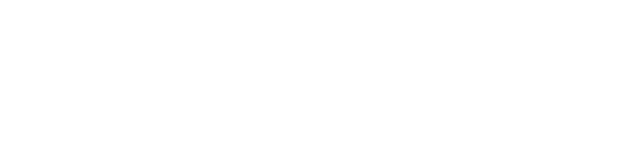
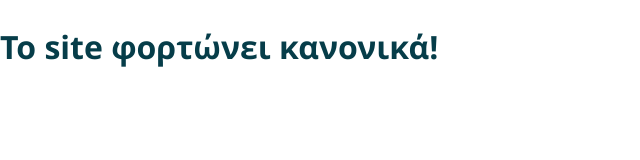
Before and after one commit to MasterEat/pawsh-site, a plain HTML site: page index.html in a window 1280 px wide. Shown: the whole page, without its empty margins (0-640 px from the left). Drawn offline with Linux system fonts and the light colour scheme.

Commit message:
Update index.html

```diff
--- a/index.html
+++ b/index.html
@@ -245,8 +245,6 @@
   </style>
 </head>
 <body>
-
-<!-- content omitted for brevity -->
-
+  <h1>Το site φορτώνει κανονικά!</h1>
 </body>
 </html>
```
